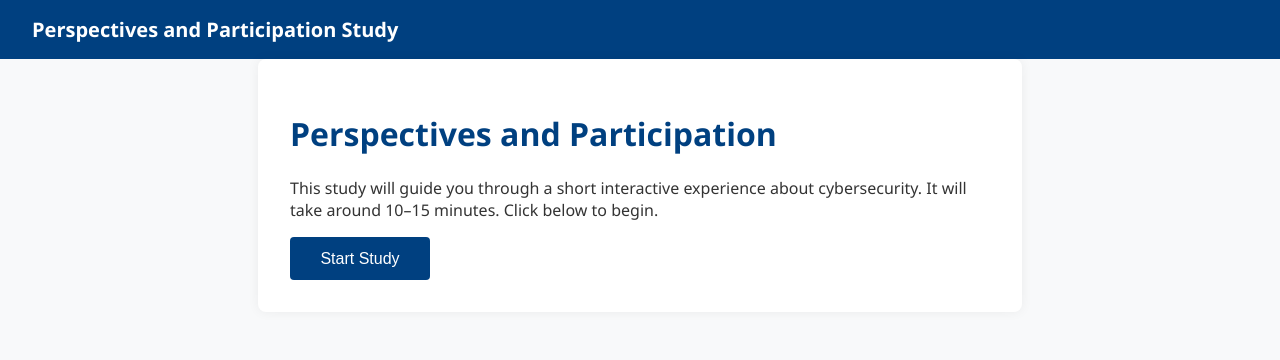
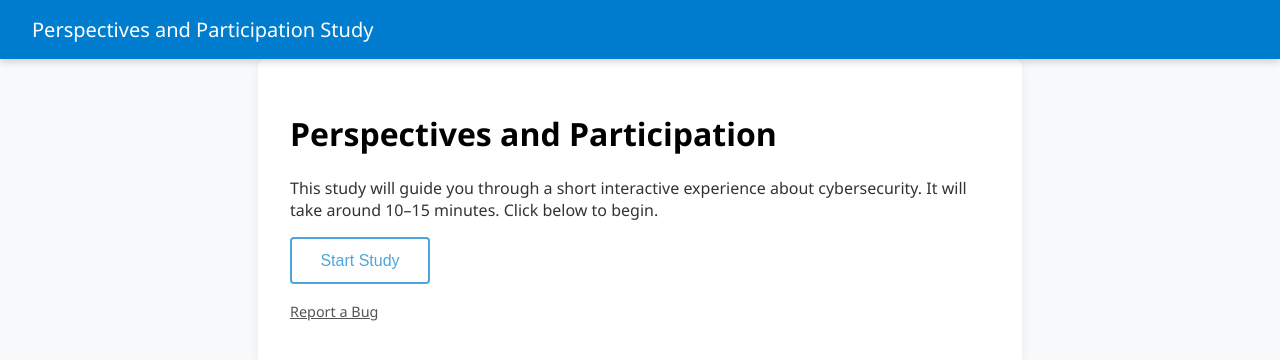
Before and after one commit to sipavitt/perspectives-participation-study, a React (Create React App) app in the folder client/: page / in a window 1280 px wide. Shown: the top 360 px of the page. Built offline with nearby package versions, Linux system fonts and the light colour scheme.

Commit message:
final formatting

```diff
--- a/client/src/App.css
+++ b/client/src/App.css
@@ -62,13 +62,13 @@ body {
 }
 
 h1, h3 {
-  color: #004080;
+  color: #000000;
 }
 
 h2 {
   font-size: 1.75rem;
   margin-bottom: 1rem;
-  color: #003366;
+  color: #000000;
 }
 
 .container {
@@ -81,25 +81,32 @@ h2 {
 }
 
 button {
-  background-color: #004080;
-  color: white;
+  background-color: #ffffff;
+  color: #4ea5dd;
   padding: 0.75rem 1.25rem;
-  border: none;
+  border: 2px solid #4ea5dd;
   border-radius: 4px;
   cursor: pointer;
   font-size: 1rem;
-  min-width: 140px; /* Keeps buttons evenly sized */
+  min-width: 140px;
   text-align: center;
   vertical-align: middle;
   line-height: 1.2;
 }
 
 button:hover {
-  background-color: #002d5e;
+  background-color: #eaf4fb;
 }
 
 .withdraw-btn {
-  background-color: darkred;
+  background-color: #ffffff;
+  color: #990000;
+  border: 2px solid #990000;
+  border-radius: 4px;
+}
+
+.withdraw-btn:hover {
+  background-color: #ffe5e5;
 }
 
 input[type="text"],
--- a/client/src/components/Header.jsx
+++ b/client/src/components/Header.jsx
@@ -2,11 +2,14 @@ import React from 'react';
 
 const Header = () => (
   <div style={{
-    backgroundColor: '#004080',
+    backgroundColor: '#007DCE',
     color: 'white',
     padding: '1rem 2rem',
-    fontWeight: 'bold',
-    fontSize: '1.25rem'
+    fontSize: '1.25rem',
+    boxShadow: '0 2px 8px rgba(0, 0, 0, 0.2)',
+    position: 'sticky',
+    top: 0,
+    zIndex: 1000,
   }}>
     Perspectives and Participation Study
   </div>
--- a/client/src/components/LandingPage.jsx
+++ b/client/src/components/LandingPage.jsx
@@ -31,6 +31,17 @@ const LandingPage = () => {
       <h1>Perspectives and Participation</h1>
       <p>This study will guide you through a short interactive experience about cybersecurity. It will take around 10–15 minutes. Click below to begin.</p>
       <button onClick={handleStart}>Start Study</button>
+<p style={{ marginTop: '1rem' }}>
+  <a
+    href="https://github.com/sipavitt/perspectives-participation-study/issues/new?template=bug_report.md"
+    target="_blank"
+    rel="noopener noreferrer"
+    style={{ fontSize: '0.9rem', color: '#555' }}
+  >
+    Report a Bug
+  </a>
+</p>
+
     </div>
   );
 };
```
